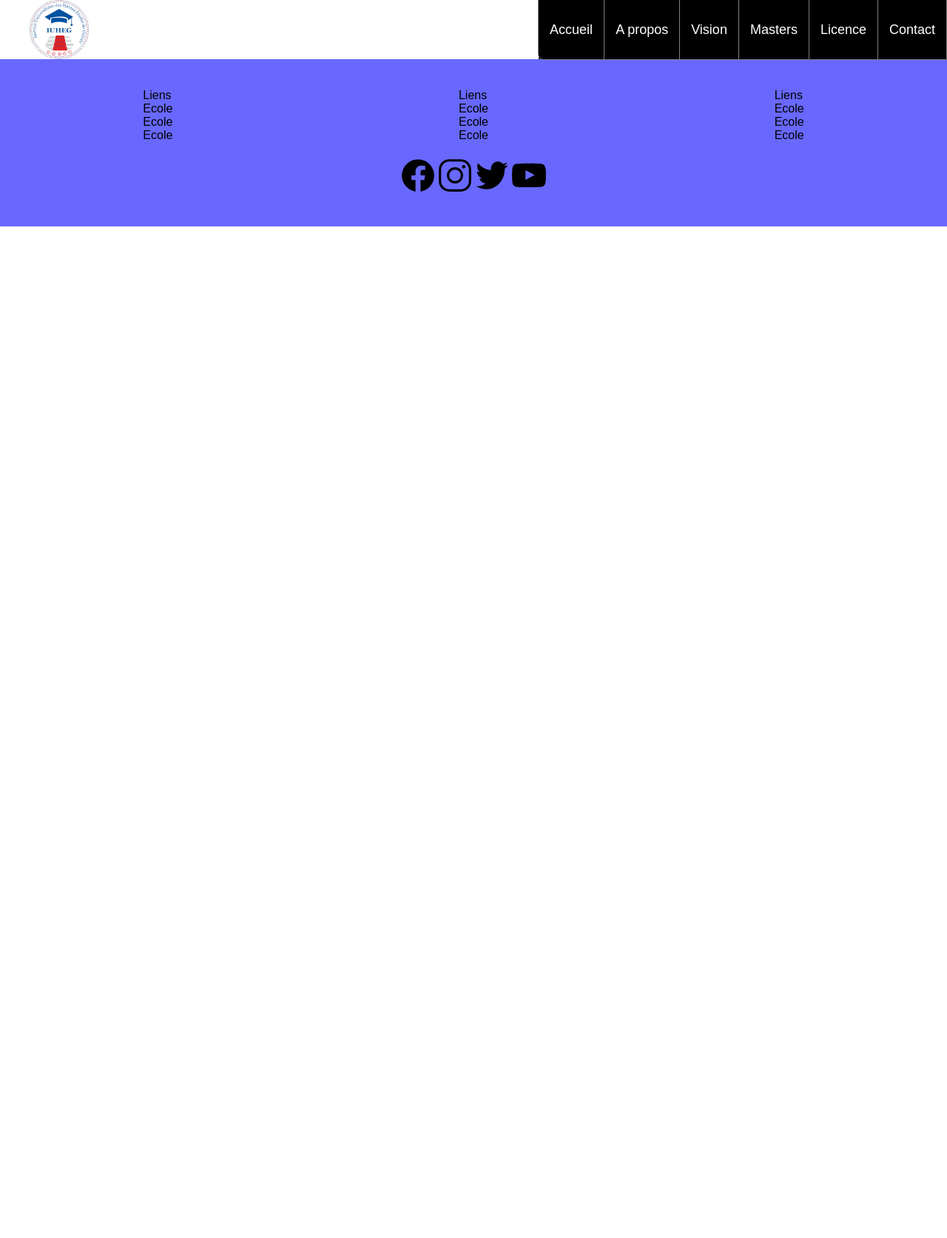
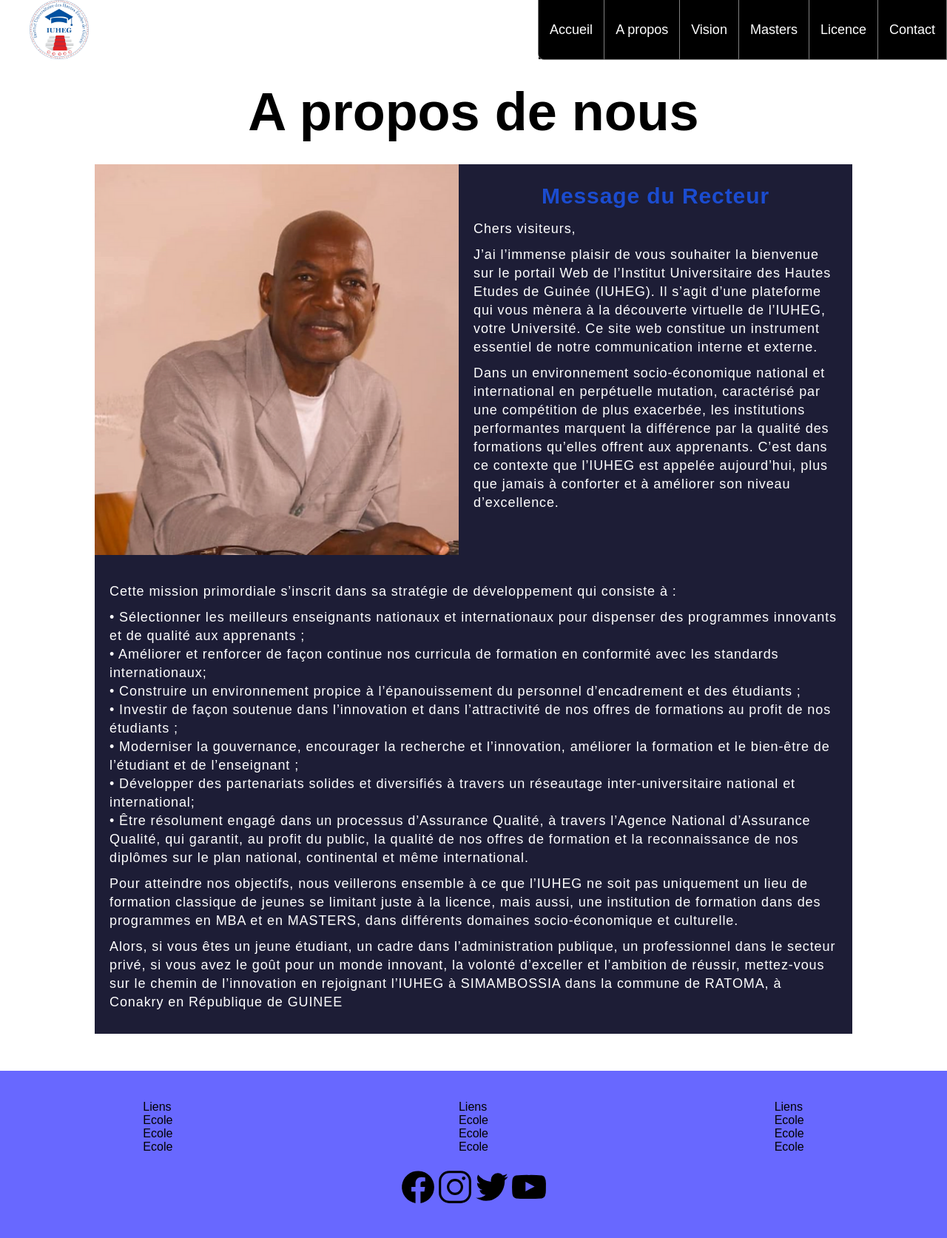
Before and after one commit to NormalGuy42/School-website, a PHP site: page /iuheg/propos.html in a window 1280 px wide. Shown: the whole page at 74% size. Before the commit the page ends 306 px from the top, so only its background shows below. Run offline with PHP 8.4, Linux system fonts and the light colour scheme.

Commit message:
Initial commit

```diff
--- a/iuheg/contact.html
+++ b/iuheg/contact.html
@@ -6,12 +6,13 @@
     <meta name="viewport" content="width=device-width, initial-scale=1.0">
     <title>Document</title>
     <link rel="stylesheet" href="style.css">
+    <script src="script.js" defer></script>
 </head>
 <body>
     <header>
         <nav>
-            <div class="logo"><a href="index.html"></a><img src="../assets/iuheg-transparent.png"></a></div>
-            <ul>
+            <div class="logo"><a href="index.html"><img src="../assets/iuheg-transparent.png"></a></div>
+            <ul class="menu">
                 <li><a href="index.html">Accueil</a></li>
                 <li><a href="propos.html">A propos</a></li>
                 <li><a href="vision.html">Vision</a></li>
--- a/iuheg/licence.html
+++ b/iuheg/licence.html
@@ -6,12 +6,14 @@
     <meta name="viewport" content="width=device-width, initial-scale=1.0">
     <title>Document</title>
     <link rel="stylesheet" href="style.css">
+    <script src="script.js" defer></script>
+
 </head>
 <body>
     <header>
         <nav>
-            <div class="logo"><a href="index.html"></a><img src="../assets/iuheg-transparent.png"></a></div>
-            <ul>
+            <div class="logo"><a href="index.html"><img src="../assets/iuheg-transparent.png"></a></div>
+            <ul class="menu">
                 <li><a href="index.html">Accueil</a></li>
                 <li><a href="propos.html">A propos</a></li>
                 <li><a href="vision.html">Vision</a></li>
--- a/iuheg/masters.html
+++ b/iuheg/masters.html
@@ -6,12 +6,14 @@
     <meta name="viewport" content="width=device-width, initial-scale=1.0">
     <title>Document</title>
     <link rel="stylesheet" href="style.css">
+    <script src="script.js" defer></script>
+
 </head>
 <body>
     <header>
         <nav>
-            <div class="logo"><a href="index.html"></a><img src="../assets/iuheg-transparent.png"></a></div>
-            <ul>
+            <div class="logo"><a href="index.html"><img src="../assets/iuheg-transparent.png"></a></div>
+            <ul class="menu">
                 <li><a href="index.html">Accueil</a></li>
                 <li><a href="propos.html">A propos</a></li>
                 <li><a href="vision.html">Vision</a></li>
--- a/iuheg/propos.html
+++ b/iuheg/propos.html
@@ -4,14 +4,71 @@
     <meta charset="UTF-8">
     <meta http-equiv="X-UA-Compatible" content="IE=edge">
     <meta name="viewport" content="width=device-width, initial-scale=1.0">
-    <title>Document</title>
+    <title>A propos</title>
     <link rel="stylesheet" href="style.css">
+    <style>
+        *{
+            font-family: Arial, Helvetica, sans-serif;
+        }
+        .title h1{
+            font-size: 72px;
+            text-align: center;
+            margin: 30px 0;
+        }
+        .propos_content{
+            width: 80%;
+            margin: 0 auto;
+            background-color: rgb(29,29,54);
+            color: white;
+            font-size: 18px;
+        }
+        .founder_content{
+            display: flex;
+        }
+        .founder_el{
+            width: 50%;
+            line-height: 25px;
+            letter-spacing: 0.05em;
+        }
+        .founder_el:last-child{
+            padding: 10px 20px;
+        }
+        .founder_el:last-child span{
+            display: block;
+        }
+        .founder_el h2{
+            text-align: center;
+            font-size: 30px;
+            color: rgb(27,76,208);
+            margin: 20px 0;
+        }
+        .founder_el img{
+            width: 100%;
+            object-fit: cover;
+        }
+        .text_content p{
+            line-height: 25px;
+            letter-spacing: 0.05em;
+            padding: 20px ;
+        }
+        .text_content p span{
+            display: block;
+        }
+        span.line{
+            margin: 10px 0;
+        }
+        footer{
+            margin-top: 50px;
+        }
+    </style>
+    <script src="script.js" defer></script>
+
 </head>
 <body>
     <header>
         <nav>
-            <div class="logo"><a href="index.html"></a><img src="../assets/iuheg-transparent.png"></a></div>
-            <ul>
+            <div class="logo"><a href="index.html"><img src="../assets/iuheg-transparent.png"></a></div>
+            <ul class="menu">
                 <li><a href="index.html">Accueil</a></li>
                 <li><a href="propos.html">A propos</a></li>
                 <li><a href="vision.html">Vision</a></li>
@@ -36,7 +93,59 @@
             </svg>
         </nav>
     </header>
-
+    <div class="title">
+        <h1>A propos de nous</h1>
+    </div>
+    <div class="propos_content">
+        <div class="founder_content">
+            <div class="founder_el"><img src="../assets/director.webp"></div>
+            <div class="founder_el">
+                <h2>Message du Recteur</h2>
+                <span class="line">Chers visiteurs,</span>
+                        <span class="line">  J’ai l’immense plaisir de vous souhaiter la bienvenue sur le portail Web de l’Institut Universitaire des
+                        Hautes Etudes de Guinée (IUHEG). Il s’agit d’une plateforme qui vous mènera à la découverte virtuelle de
+                        l’IUHEG, votre Université. Ce site web constitue un instrument essentiel de notre communication interne
+                        et externe.</span>
+                        <span class="line"> Dans un environnement socio-économique national et international en perpétuelle mutation, caractérisé par
+                        une compétition de plus exacerbée, les institutions performantes marquent la différence par la qualité des
+                        formations qu’elles offrent aux apprenants. C’est dans ce contexte que l’IUHEG est appelée aujourd’hui,
+                        plus que jamais à conforter et à améliorer son niveau d’excellence.
+                        </span>
+            </div>
+        </div>
+        <div class="text_content">
+            <p>
+    <span class="line">Cette mission primordiale s’inscrit dans sa stratégie de développement qui consiste à :</span>
+        <span>
+        • Sélectionner les meilleurs enseignants nationaux et internationaux pour dispenser des programmes innovants et de qualité aux apprenants ;
+        </span>
+        <span>
+        • Améliorer et renforcer de façon continue nos curricula de formation en conformité avec les standards internationaux;
+        </span>
+        <span>
+        • Construire un environnement propice à l’épanouissement du personnel d’encadrement et des étudiants ;
+        </span>
+        <span>
+        • Investir de façon soutenue dans l’innovation et dans l’attractivité de nos offres de formations au profit de nos étudiants ;
+        </span>
+        <span>
+        • Moderniser la gouvernance, encourager la recherche et l’innovation, améliorer la formation et le bien-être de l’étudiant et de l’enseignant ;
+        </span>
+        <span>
+        • Développer des partenariats solides et diversifiés à travers un réseautage inter-universitaire national et international;
+        </span>
+        <span>
+        • Être résolument engagé dans un processus d’Assurance Qualité, à travers l’Agence National d’Assurance Qualité, qui garantit, au profit du public, la qualité de nos offres de formation et la reconnaissance de nos diplômes sur le plan national, continental et même international.
+        </span>
+        <span class="line">
+        Pour atteindre nos objectifs, nous veillerons ensemble à ce que l’IUHEG ne soit pas uniquement un lieu de formation classique de jeunes se limitant juste à la licence, mais aussi, une institution de formation dans des programmes en MBA et en MASTERS, dans différents domaines socio-économique et culturelle.
+        </span>
+        <span class="line">
+        Alors, si vous êtes un jeune étudiant, un cadre dans l’administration publique, un professionnel dans le secteur privé, si vous avez le goût pour un monde innovant, la volonté d’exceller et l’ambition de réussir, mettez-vous sur le chemin de l’innovation en rejoignant l’IUHEG à SIMAMBOSSIA dans la commune de RATOMA, à Conakry en République de GUINEE
+        </span>
+        </p>
+        </div>
+    </div>
     <!--Footer start-->
     <footer>
         <div class="block">
--- /dev/null
+++ b/iuheg/script.js
@@ -0,0 +1,13 @@
+const navBtn = document.querySelector('.burger');
+navBtn.addEventListener('click',()=>{
+    const menu = document.querySelector('.menu')
+    menu.classList.toggle('show')
+})
+document.addEventListener('click',(e)=>{
+    const menu = document.querySelector('.menu')
+    if(!e.target.closest('.burger') && menu.classList.contains('show')){
+        if(!e.target.closest('.menu')){
+            menu.classList.remove('show');
+        }
+    }
+})
--- a/iuheg/style.css
+++ b/iuheg/style.css
@@ -34,6 +38,9 @@
     width: 80px;
     position: relative;
     left: 40px;
+    cursor: pointer;
+    background-color: white;
+    border-radius: 50%;
 }
 .logo img{
     height: 100%;
@@ -62,6 +72,9 @@
     color: white;
     text-decoration: none;
     font-size: 18px;
+    height: 100%;
+    display: flex;
+    align-items: center;
 }
 svg.burger{height: 45px; width: 45px;display: none;cursor: pointer;}
 /*Header end*/
@@ -150,7 +211,7 @@
     justify-content: space-around;
     padding: 40px 0;
 }
-footer label,span{
+footer label, footer span{
     display: block;
 }
 footer .social_block{
--- a/iuheg/vision.html
+++ b/iuheg/vision.html
@@ -6,12 +6,14 @@
     <meta name="viewport" content="width=device-width, initial-scale=1.0">
     <title>Document</title>
     <link rel="stylesheet" href="style.css">
+    <script src="script.js" defer></script>
+
 </head>
 <body>
     <header>
         <nav>
-            <div class="logo"><a href="index.html"></a><img src="../assets/iuheg-transparent.png"></a></div>
-            <ul>
+            <div class="logo"><a href="index.html"><img src="../assets/iuheg-transparent.png"></a></div>
+            <ul class="menu">
                 <li><a href="index.html">Accueil</a></li>
                 <li><a href="propos.html">A propos</a></li>
                 <li><a href="vision.html">Vision</a></li>
```
Also changed, not shown: other parts of iuheg/style.css (+68 -10 lines), index.html (+174 -26 lines), iuheg/index.html (+19 -7 lines), style.css (deleted, +0 -170 lines), script.js (deleted).
